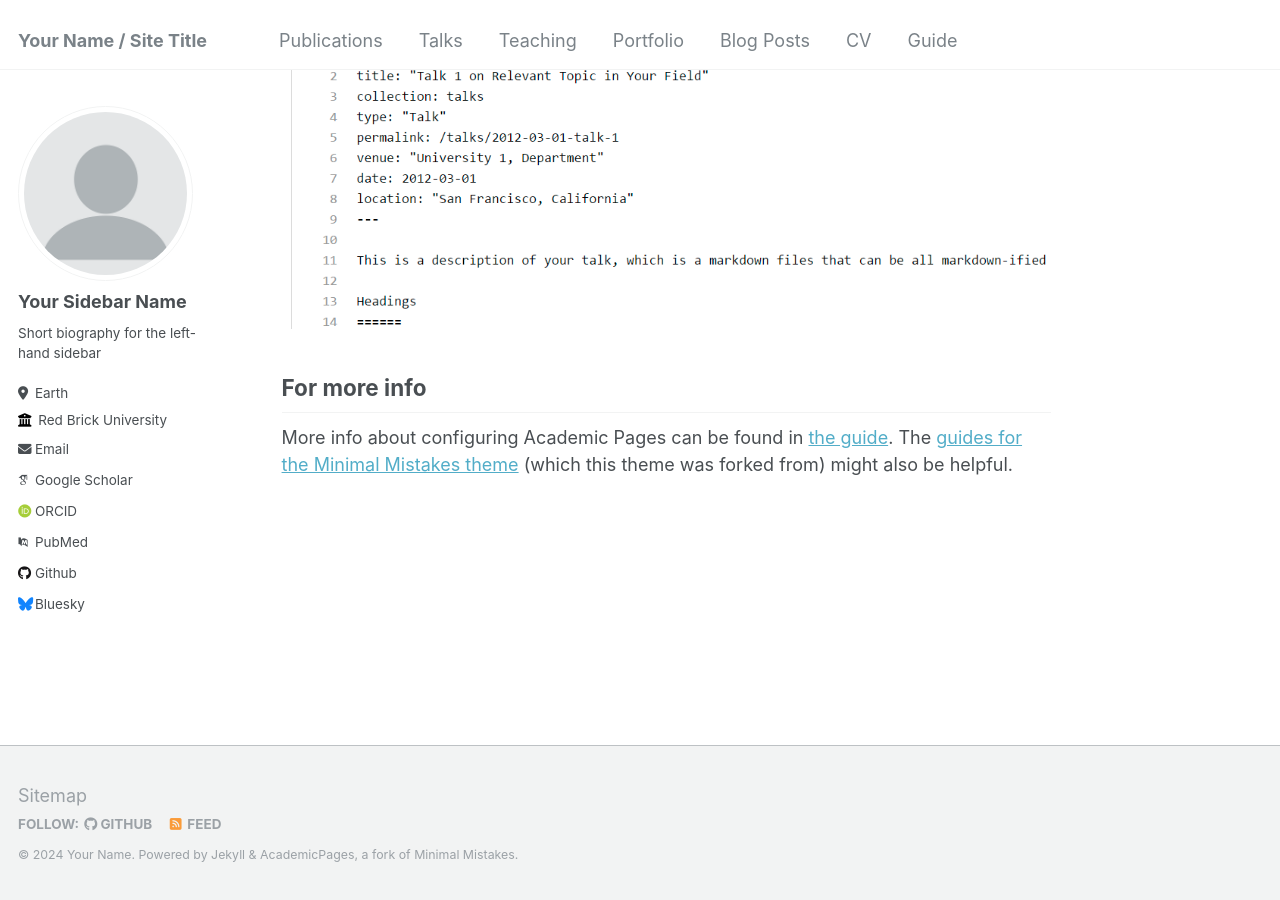
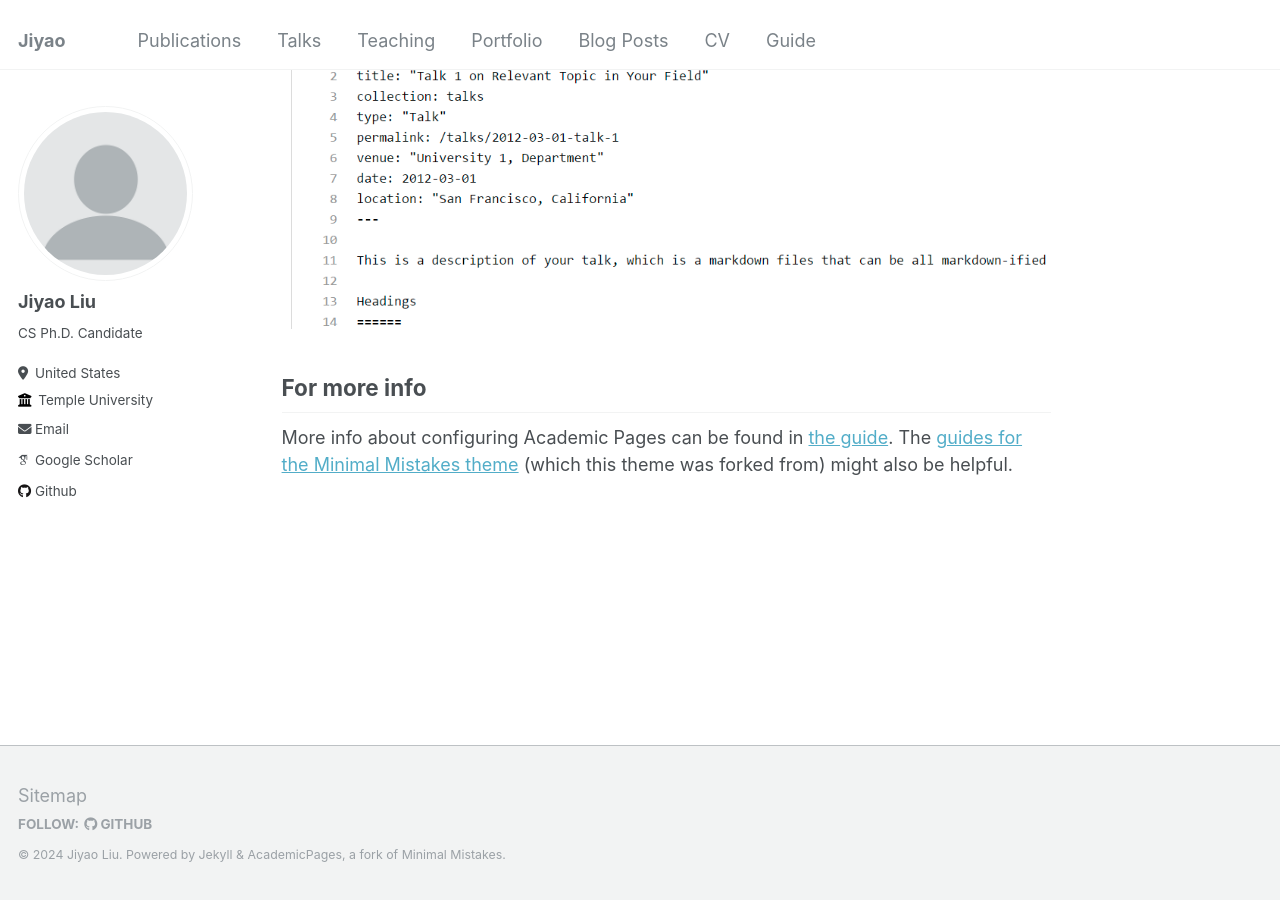
Before and after one commit to Jiyao17/jiyao17.github.io, a Jekyll site: the page built from _pages/about.md, in a window 1280 px wide and 900 px high, scrolled down 2660 px. Built offline with Jekyll 4.4.1, drawn with Linux system fonts in a browser that asks for light colours; some web fonts are replaced.

Commit message:
Update _config.yml

```diff
--- a/_config.yml
+++ b/_config.yml
@@ -8,13 +8,13 @@
 
 # Basic Site Settings
 locale                   : "en-US"
-title                    : "Your Name / Site Title"
+title                    : "Jiyao"
 title_separator          : "-"
-name                     : &name "Your Name"
+name                     : &name "Jiyao Liu"
 description              : &description "personal description"
-url                      : https://academicpages.github.io # the base hostname & protocol for your site e.g. "https://mmistakes.github.io"
+url                      : https://Jiyao17.github.io # the base hostname & protocol for your site e.g. "https://mmistakes.github.io"
 baseurl                  : "" # the subpath of your site, e.g. "/blog"
-repository               : "academicpages/academicpages.github.io"
+repository               : "Jiyao17/jiyao17.github.io"
 
 # Site Author - The following control what appear as part of the author content on the side bar.
 #               If a field is blank the icon and link will not appear, otherwise it will be shown.
@@ -22,32 +22,32 @@
 author:
   # Biographic information
   avatar           : "profile.png"
-  name             : "Your Sidebar Name"
+  name             : "Jiyao Liu"
   pronouns         : # example: "she/her"
-  bio              : "Short biography for the left-hand sidebar"
-  location         : "Earth"
-  employer         : "Red Brick University"
+  bio              : "CS Ph.D. Candidate"
+  location         : "United States"
+  employer         : "Temple University"
   uri              : # URL
-  email            : "none@example.org"
+  email            : "jiyao.liu@temple.edu"
 
   # Academic websites
   arxiv            : # URL - Update with the correct link to your profile
-  googlescholar    : "https://scholar.google.com/citations?user=PS_CX0AAAAAJ"
+  googlescholar    : "https://scholar.google.com/citations?user=fKvC6OMAAAAJ"
   impactstory      : # URL
-  orcid            : "http://orcid.org/yourorcidurl"
-  pubmed           : "https://www.ncbi.nlm.nih.gov/pubmed/?term=john+snow"
+  orcid            : # "http://orcid.org/yourorcidurl"
+  pubmed           : # "https://www.ncbi.nlm.nih.gov/pubmed/?term=john+snow"
   researchgate     : # URL
 
   # Repositories and software development
   bitbucket        : # Username - Update with your username on the site
   codepen          : # Username
   dribbble         : # Username
-  github           : "academicpages"
+  github           : "Jiyao17"
   kaggle           : # Username
   stackoverflow    : # User number or user number and name (i.e., use "1" or "1/jeff-atwood")
 
   # Social media
-  bluesky          : "bsky.app" # Replace this with you Bluesky username
+  bluesky          : # "bsky.app" # Replace this with you Bluesky username
   facebook         : # Username
   flickr           : # Username
   foursquare       : # Username
@@ -64,7 +64,7 @@
   steam            : # Username
   telegram         : # URL
   tumblr           : # Username
-  twitter          : # Username for X / Twitter
+  twitter          : # "UniofOxford"  # Replace this with your X / Twitter handle
   vine             : # Username
   weibo            : # Username
   wikipedia        : # Username
@@ -107,7 +107,7 @@
       options:
         format           : "iso8601" # "iso8601" (default), "timestamp-seconds", "timestamp-milliseconds"
 atom_feed:
-  hide                   : false     # change to true to hide the RSS feed in the footer
+  hide                   : true    # change to true to hide the RSS feed in the footer
   path                   : # blank (default) uses feed.xml
 
 
```
